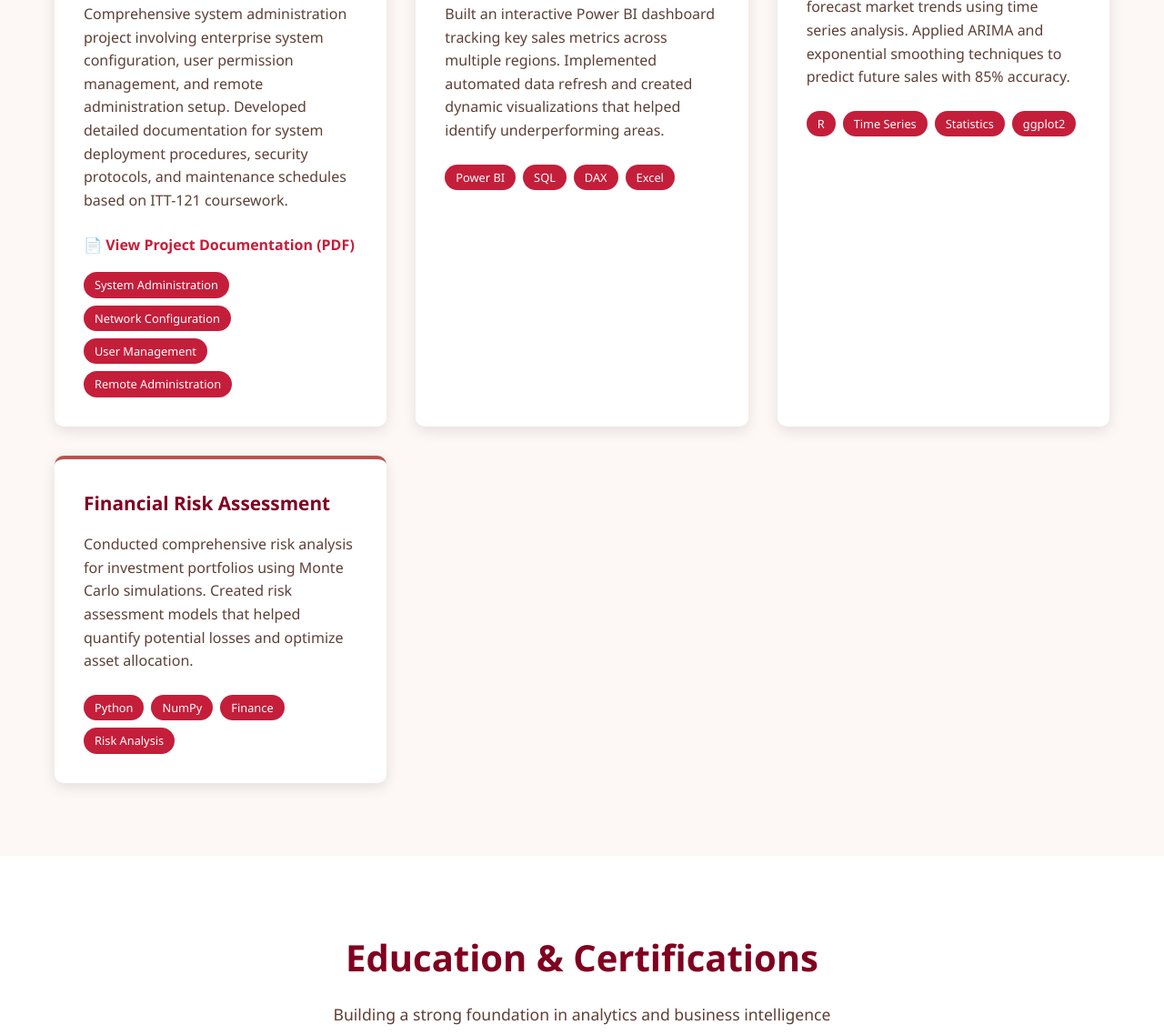
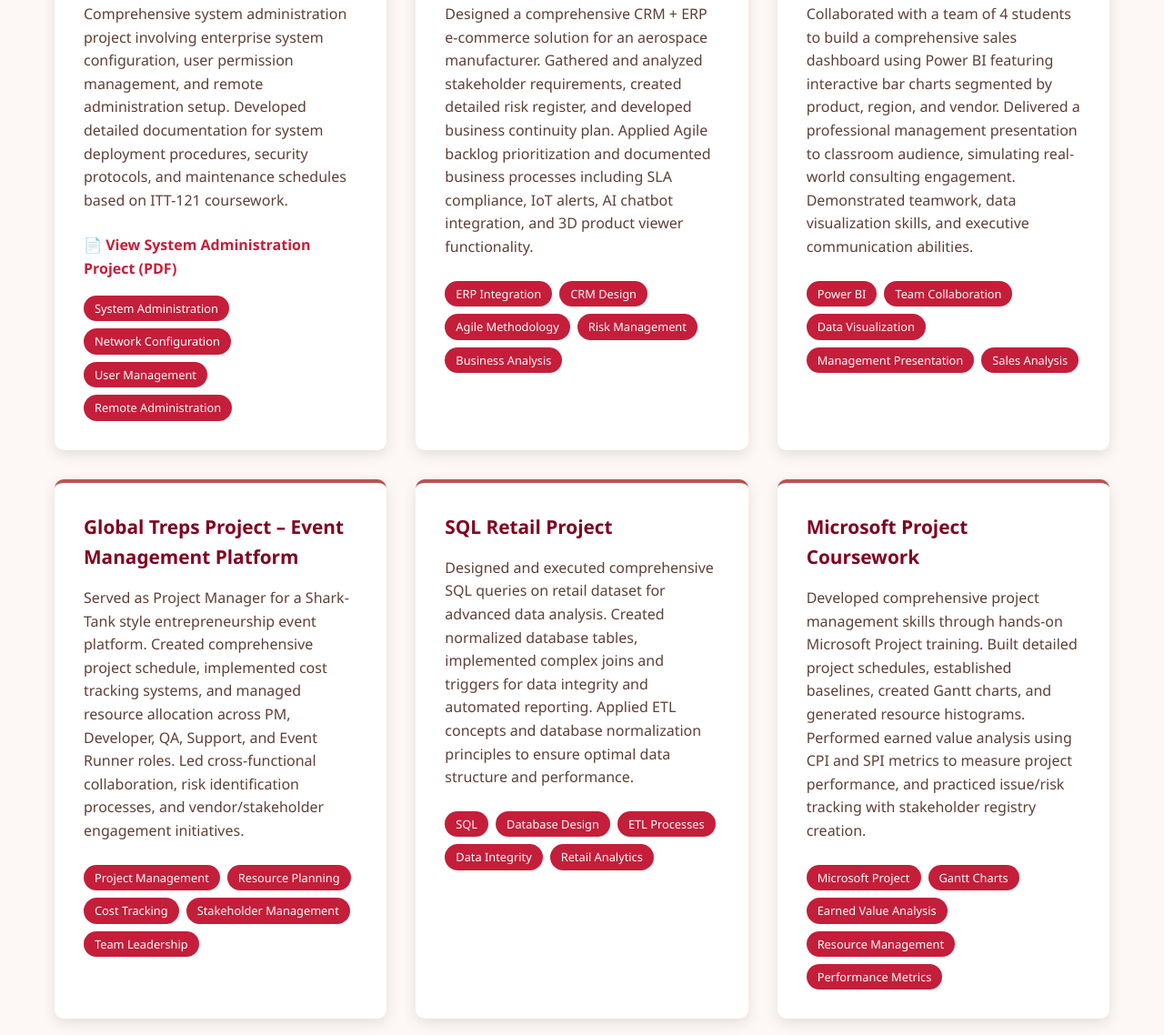
Before and after one commit to TNingrum25/Portfolio, a plain HTML site: page index.html in a window 1280 px wide. Shown: the part 1454-2592 px from the top of the page at 91% size. Drawn offline with Linux system fonts and the light colour scheme.

Commit message:
Changing and adding some projects into the project section

```diff
--- a/index.html
+++ b/index.html
@@ -40,7 +40,7 @@
                 <p>Passionate about transforming raw data into actionable business insights</p>
             </div>
             <div class="about-content">
-                <div class="about-text">
+               <div class="about-text">
                     <p>I'm a dedicated Business and Data Analytics student with a passion for uncovering meaningful insights from complex datasets. My academic journey has equipped me with strong analytical thinking, problem-solving abilities, and proficiency in various data analysis tools.</p>
 
                     <p>I thrive on translating data into compelling stories that drive business decisions. Whether it's identifying market trends, optimizing processes, or predicting customer behavior, I'm excited to apply my skills in a professional environment.</p>
@@ -80,9 +80,11 @@
                  <div class="project-card">
                     <h3>System Administration & Infrastructure Management</h3>
                     <p>Comprehensive system administration project involving enterprise system configuration, user permission management, and remote administration setup. Developed detailed documentation for system deployment procedures, security protocols, and maintenance schedules based on ITT-121 coursework.</p>
-                    <div class="project-links" style="margin-bottom: 1rem;">
-                        <a href="CoorporateProposalFinal-pNingrum-ITT121.pdf" class="pdf-link" style="color: var(--cardinal); text-decoration: none; font-weight: bold;">📄 View Project Documentation (PDF)</a>
-                    </div>
+                          <div class="project-links" style="margin-bottom: 1rem;">
+                        <a href="CoorporateProposalFinal-pNingrum-ITT121.pdf" class="pdf-link" style="color: var(--cardinal); text-decoration: none; font-weight: bold;" target="_blank">
+                            📄 View System Administration Project (PDF)
+                        </a>
+                        </div>
                     <div class="tech-tags">
                         <span class="tech-tag">System Administration</span>
                         <span class="tech-tag">Network Configuration</span>
@@ -90,34 +92,70 @@
                         <span class="tech-tag">Remote Administration</span>
                     </div>
                 </div>
-                <div class="project-card">
-                    <h3>Sales Performance Dashboard</h3>
-                    <p>Built an interactive Power BI dashboard tracking key sales metrics across multiple regions. Implemented automated data refresh and created dynamic visualizations that helped identify underperforming areas.</p>
+                  <div class="project-card">
+                    <h3>XS11 Aerospace Engineering – ERP & CRM Integration</h3>
+                    <p>Designed a comprehensive CRM + ERP e-commerce solution for an aerospace manufacturer. Gathered and analyzed stakeholder requirements, created detailed risk register, and developed business continuity plan. Applied Agile backlog prioritization and documented business processes including SLA compliance, IoT alerts, AI chatbot integration, and 3D product viewer functionality.</p>
                     <div class="tech-tags">
-                        <span class="tech-tag">Power BI</span>
-                        <span class="tech-tag">SQL</span>
-                        <span class="tech-tag">DAX</span>
-                        <span class="tech-tag">Excel</span>
+                        <span class="tech-tag">ERP Integration</span>
+                        <span class="tech-tag">CRM Design</span>
+                        <span class="tech-tag">Agile Methodology</span>
+                        <span class="tech-tag">Risk Management</span>
+                        <span class="tech-tag">Business Analysis</span>
                     </div>
                 </div>
                 <div class="project-card">
-                    <h3>Market Trend Forecasting</h3>
-                    <p>Developed predictive models to forecast market trends using time series analysis. Applied ARIMA and exponential smoothing techniques to predict future sales with 85% accuracy.</p>
+                    <h3>Canyon Sales Analysis – Power BI Presentation</h3>
+                    <p>Collaborated with a team of 4 students to build a comprehensive sales dashboard using Power BI featuring interactive bar charts segmented by product, region, and vendor. Delivered a professional management presentation to classroom audience, simulating real-world consulting engagement. Demonstrated teamwork, data visualization skills, and executive communication abilities.</p>
                     <div class="tech-tags">
-                        <span class="tech-tag">R</span>
-                        <span class="tech-tag">Time Series</span>
-                        <span class="tech-tag">Statistics</span>
-                        <span class="tech-tag">ggplot2</span>
+                        <span class="tech-tag">Power BI</span>
+                        <span class="tech-tag">Team Collaboration</span>
+                        <span class="tech-tag">Data Visualization</span>
+                        <span class="tech-tag">Management Presentation</span>
+                        <span class="tech-tag">Sales Analysis</span>
                     </div>
                 </div>
                 <div class="project-card">
-                    <h3>Financial Risk Assessment</h3>
-                    <p>Conducted comprehensive risk analysis for investment portfolios using Monte Carlo simulations. Created risk assessment models that helped quantify potential losses and optimize asset allocation.</p>
+                    <h3>Global Treps Project – Event Management Platform</h3>
+                    <p>Served as Project Manager for a Shark-Tank style entrepreneurship event platform. Created comprehensive project schedule, implemented cost tracking systems, and managed resource allocation across PM, Developer, QA, Support, and Event Runner roles. Led cross-functional collaboration, risk identification processes, and vendor/stakeholder engagement initiatives.</p>
                     <div class="tech-tags">
-                        <span class="tech-tag">Python</span>
-                        <span class="tech-tag">NumPy</span>
-                        <span class="tech-tag">Finance</span>
-                        <span class="tech-tag">Risk Analysis</span>
+                        <span class="tech-tag">Project Management</span>
+                        <span class="tech-tag">Resource Planning</span>
+                        <span class="tech-tag">Cost Tracking</span>
+                        <span class="tech-tag">Stakeholder Management</span>
+                        <span class="tech-tag">Team Leadership</span>
+                    </div>
+                </div>
+                <div class="project-card">
+                    <h3>SQL Retail Project</h3>
+                    <p>Designed and executed comprehensive SQL queries on retail dataset for advanced data analysis. Created normalized database tables, implemented complex joins and triggers for data integrity and automated reporting. Applied ETL concepts and database normalization principles to ensure optimal data structure and performance.</p>
+                    <div class="tech-tags">
+                        <span class="tech-tag">SQL</span>
+                        <span class="tech-tag">Database Design</span>
+                        <span class="tech-tag">ETL Processes</span>
+                        <span class="tech-tag">Data Integrity</span>
+                        <span class="tech-tag">Retail Analytics</span>
+                    </div>
+                </div>
+                <div class="project-card">
+                    <h3>Microsoft Project Coursework</h3>
+                    <p>Developed comprehensive project management skills through hands-on Microsoft Project training. Built detailed project schedules, established baselines, created Gantt charts, and generated resource histograms. Performed earned value analysis using CPI and SPI metrics to measure project performance, and practiced issue/risk tracking with stakeholder registry creation.</p>
+                    <div class="tech-tags">
+                        <span class="tech-tag">Microsoft Project</span>
+                        <span class="tech-tag">Gantt Charts</span>
+                        <span class="tech-tag">Earned Value Analysis</span>
+                        <span class="tech-tag">Resource Management</span>
+                        <span class="tech-tag">Performance Metrics</span>
+                    </div>
+                </div>
+                <div class="project-card">
+                    <h3>Critical Path Scheduling (CPM/PERT) Project</h3>
+                    <p>Built comprehensive activity-on-node network and executed forward/backward passes to compute ES/EF/LS/LF values. Identified critical path and calculated total/free float while flagging schedule risks and dependencies. Produced detailed Gantt chart and network diagram in Microsoft Project, tracking milestone variance. Performed schedule compression using fast-tracking and crashing techniques with time-cost trade-off analysis.</p>
+                    <div class="tech-tags">
+                        <span class="tech-tag">CPM/PERT</span>
+                        <span class="tech-tag">Critical Path Analysis</span>
+                        <span class="tech-tag">Microsoft Project</span>
+                        <span class="tech-tag">Schedule Optimization</span>
+                        <span class="tech-tag">Network Diagrams</span>
                     </div>
                 </div>
             </div>
```
